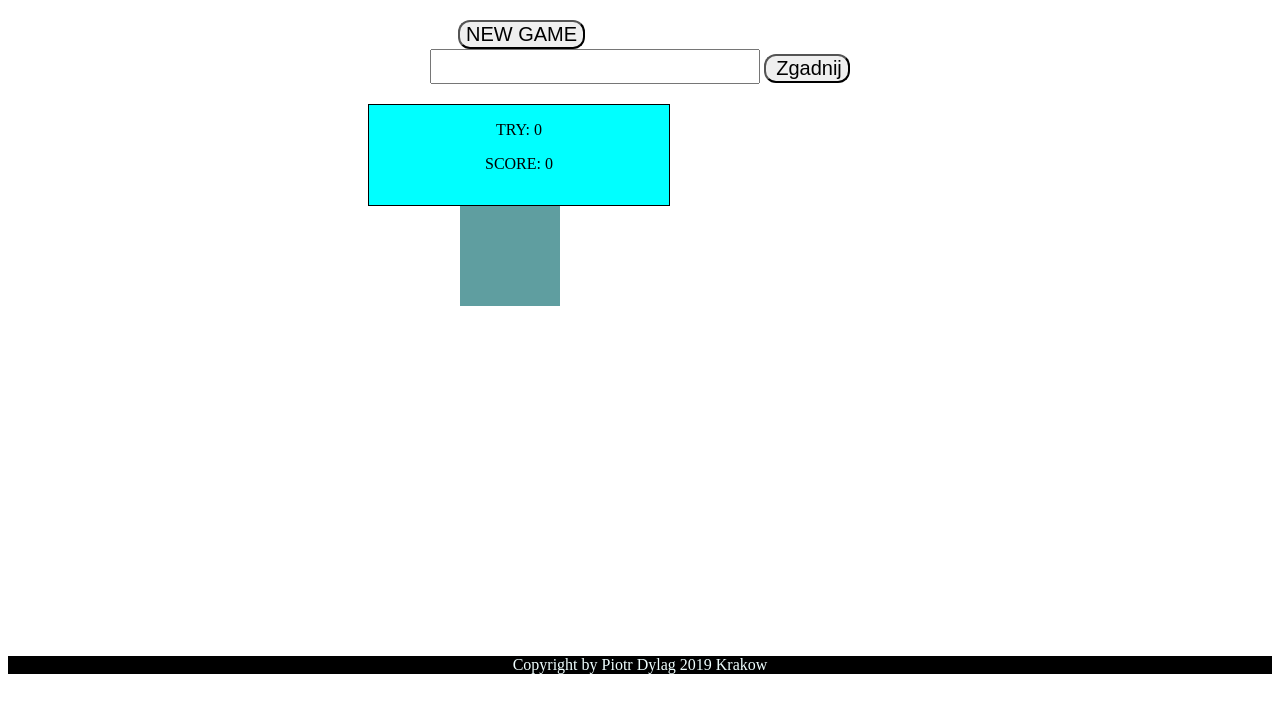
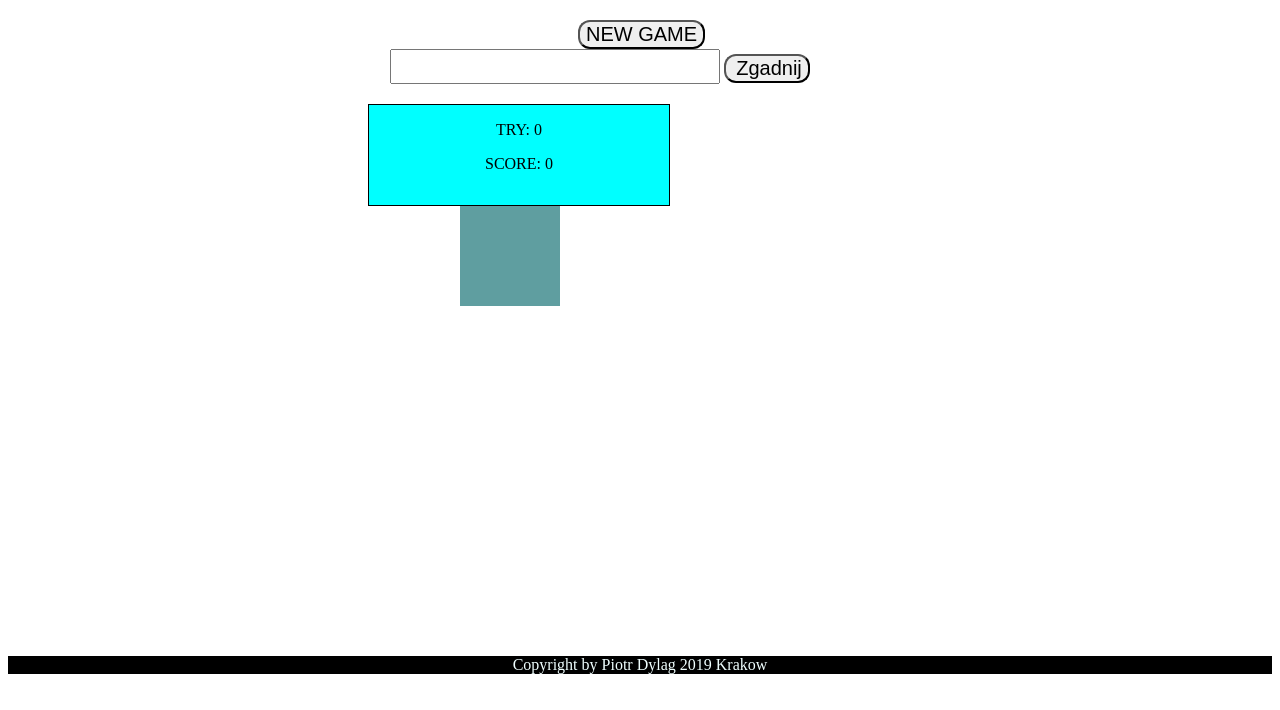
Before and after one commit to piotrdylag/GuessMyNumberWeb, a plain HTML site: page index.html in a window 1280 px wide. Shown: the part 90-800 px from the top of the page. Drawn offline with Linux system fonts and the light colour scheme.

```diff
--- a/Style/style.css
+++ b/Style/style.css
@@ -7,12 +7,14 @@
 .form{
     text-align: center;
     position: relative;
+    right: 40px;
+
 }
 .table{
     background-color: aqua;
     position: relative;
     text-align: center;
-    left: 510px;
+    right: 500px;
     width: 300px;
     height: 100px;
     top: 20px;
@@ -29,7 +31,7 @@
     position: relative;
     border-radius: 12px;
     font-size: 20px;
-    left: 450px;
+    left: 570px;
 }
 
 #user-number{
```
